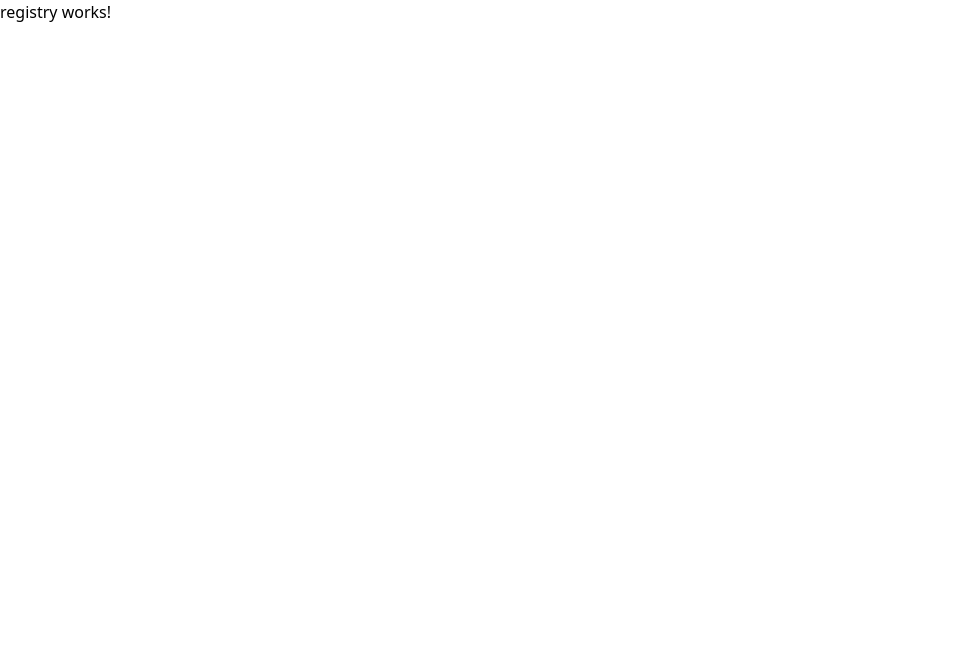
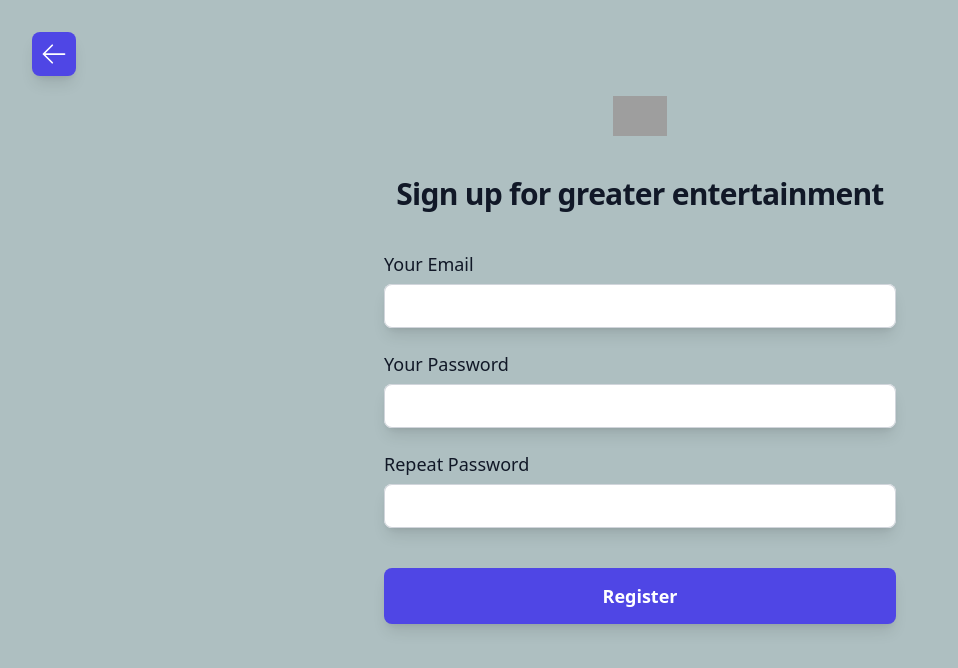
Before and after one commit to Landvoigt/Videoflix_frontend, an Angular app: page /registry in a window 1280 px wide. Shown: the top 668 px of the page, without its empty margins (0-958 px from the left). Built offline with nearby package versions, Linux system fonts and the light colour scheme; grey boxes are pictures that could not be loaded.

Commit message:
added more auth templates

```diff
--- a/package.json
+++ b/package.json
@@ -15,7 +15,7 @@
     "@angular/common": "^18.0.0",
     "@angular/compiler": "^18.0.0",
     "@angular/core": "^18.0.0",
-    "@angular/forms": "^18.0.0",
+    "@angular/forms": "^18.0.2",
     "@angular/platform-browser": "^18.0.0",
     "@angular/platform-browser-dynamic": "^18.0.0",
     "@angular/platform-server": "^18.0.0",
--- a/src/app/login/login.component.html
+++ b/src/app/login/login.component.html
@@ -9,9 +9,9 @@
     <div class="mt-10 lg:mx-auto lg:w-full lg:max-w-lg mb-20">
         <form class="space-y-6" action="#" method="POST">
             <div>
-                <label for="email" class="block text-lg font-medium leading-6 text-gray-900">Email address</label>
+                <label for="email" class="block text-lg font-medium leading-6 text-gray-900">Email or Username</label>
                 <div class="mt-2">
-                    <input id="email" name="email" type="email" autocomplete="email" required
+                    <input id="identifier" name="identifier" autocomplete="email" [(ngModel)]="identifier" required
                         class="block w-full rounded-lg border-0 py-2.5 text-gray-900 shadow-lg ring-1 ring-inset ring-gray-300 placeholder:text-gray-400 focus:ring-2 focus:ring-inset focus:ring-indigo-600 lg:text-lg lg:leading-6">
                 </div>
             </div>
@@ -25,7 +25,7 @@
                     </div>
                 </div>
                 <div class="mt-2">
-                    <input id="password" name="password" type="password" autocomplete="current-password" required
+                    <input id="password" name="password" type="password" autocomplete="current-password" [(ngModel)]="password" required
                         class="block w-full rounded-lg border-0 py-2.5 text-gray-900 shadow-lg ring-1 ring-inset ring-gray-300 placeholder:text-gray-400 focus:ring-2 focus:ring-inset focus:ring-indigo-600 lg:text-lg lg:leading-6">
                 </div>
             </div>
@@ -39,8 +39,7 @@
 
         <p class="mt-10 text-center text-lg text-gray-500">
             Not a member?
-            <a href="#" class="font-semibold leading-6 text-indigo-600 hover:text-indigo-500">Start a 14 day free
-                trial</a>
+            <a href="/registry" class="font-semibold leading-6 text-indigo-600 hover:text-indigo-500">Create an account right now!</a>
         </p>
     </div>
 </div>
--- a/src/app/login/login.component.ts
+++ b/src/app/login/login.component.ts
@@ -1,12 +1,16 @@
 import { Component } from '@angular/core';
+import { Router } from '@angular/router';
+import { ReactiveFormsModule, FormsModule } from '@angular/forms';
 
 @Component({
   selector: 'app-login',
   standalone: true,
-  imports: [],
+  imports: [ReactiveFormsModule, FormsModule],
   templateUrl: './login.component.html',
   styleUrl: './login.component.scss'
 })
 export class LoginComponent {
+  identifier: string = '';
+  password: string = '';
 
 }
--- a/src/app/registry/registry.component.html
+++ b/src/app/registry/registry.component.html
@@ -1 +1,56 @@
-<p>registry works!</p>
+<div class="flex min-h-full flex-col justify-center px-6 py-12 lg:px-8 bg-default">
+    <div class="btn-container" (click)="navigateBack()">
+        <svg xmlns="http://www.w3.org/2000/svg" fill="none" viewBox="0 0 24 24" stroke-width="1.5" stroke="currentColor"
+            class="size-7">
+            <path stroke-linecap="round" stroke-linejoin="round" d="M10.5 19.5 3 12m0 0 7.5-7.5M3 12h18" />
+        </svg>
+    </div>
+
+    <div class="lg:mx-auto lg:w-full lg:max-w-lg">
+        <img class="mx-auto h-10 w-auto" src="https://tailwindui.com/img/logos/mark.svg?color=indigo&shade=600"
+            alt="Your Company">
+        <h2 class="mt-10 text-center text-3xl font-bold leading-9 tracking-tight text-gray-900">Sign up for greater
+            entertainment
+        </h2>
+    </div>
+
+    <div class="mt-10 lg:mx-auto lg:w-full lg:max-w-lg mb-20">
+        <form class="space-y-6" action="#" method="POST">
+            <div>
+                <label for="email" class="block text-lg font-medium leading-6 text-gray-900">Your Email</label>
+                <div class="mt-2">
+                    <input id="email" name="email" type="email" autocomplete="email" [(ngModel)]="email" required
+                        class="block w-full rounded-lg border-0 py-2.5 text-gray-900 shadow-lg ring-1 ring-inset ring-gray-300 placeholder:text-gray-400 focus:ring-2 focus:ring-inset focus:ring-indigo-600 lg:text-lg lg:leading-6">
+                </div>
+            </div>
+
+            <div>
+                <div class="flex items-center justify-between">
+                    <label for="password" class="block text-lg font-medium leading-6 text-gray-900">Your Password</label>
+                    <div class="text-md"></div>
+                </div>
+                <div class="mt-2">
+                    <input id="password1" name="password1" type="password" [(ngModel)]="password1" required
+                        class="block w-full rounded-lg border-0 py-2.5 text-gray-900 shadow-lg ring-1 ring-inset ring-gray-300 placeholder:text-gray-400 focus:ring-2 focus:ring-inset focus:ring-indigo-600 lg:text-lg lg:leading-6">
+                </div>
+            </div>
+
+            <div>
+                <div class="flex items-center justify-between">
+                    <label for="password" class="block text-lg font-medium leading-6 text-gray-900">Repeat
+                        Password</label>
+                    <div class="text-md"></div>
+                </div>
+                <div class="mt-2">
+                    <input id="password2" name="password2" type="password" [(ngModel)]="password2" required
+                        class="block w-full rounded-lg border-0 py-2.5 text-gray-900 shadow-lg ring-1 ring-inset ring-gray-300 placeholder:text-gray-400 focus:ring-2 focus:ring-inset focus:ring-indigo-600 lg:text-lg lg:leading-6">
+                </div>
+            </div>
+
+            <div class="!mt-10">
+                <button type="submit"
+                    class="flex w-full justify-center rounded-lg bg-indigo-600 px-3 py-4 text-lg font-semibold leading-6 text-white shadow-lg hover:bg-indigo-500 focus-visible:outline focus-visible:outline-2 focus-visible:outline-offset-2 focus-visible:outline-indigo-600">Register</button>
+            </div>
+        </form>
+    </div>
+</div>
--- a/src/app/registry/registry.component.scss
+++ b/src/app/registry/registry.component.scss
@@ -0,0 +1,25 @@
+$default-btn-color: rgb(79 70 229);
+
+.btn-container {
+    position: absolute;
+    top: 2rem;
+    left: 2rem;
+    z-index: 3;
+    cursor: pointer;
+    background-color: $default-btn-color;
+    padding: 0.5rem;
+    border-radius: 8px;
+
+    --tw-text-opacity: 1;
+    color: rgb(255 255 255 / var(--tw-text-opacity));
+
+    --tw-shadow: 0 10px 15px -3px rgb(0 0 0 / 0.1), 0 4px 6px -4px rgb(0 0 0 / 0.1);
+    --tw-shadow-colored: 0 10px 15px -3px var(--tw-shadow-color), 0 4px 6px -4px var(--tw-shadow-color);
+    box-shadow: var(--tw-ring-offset-shadow, 0 0 #0000), var(--tw-ring-shadow, 0 0 #0000), var(--tw-shadow);
+    --tw-bg-opacity: 1;
+
+    &:hover {
+        --tw-bg-opacity: 1;
+        background-color: rgb(99 102 241 / var(--tw-bg-opacity));
+    }
+}
--- a/src/app/registry/registry.component.ts
+++ b/src/app/registry/registry.component.ts
@@ -1,12 +1,23 @@
 import { Component } from '@angular/core';
+import { Router } from '@angular/router';
+import { ReactiveFormsModule, FormsModule } from '@angular/forms';
 
 @Component({
   selector: 'app-registry',
   standalone: true,
-  imports: [],
+  imports: [ReactiveFormsModule, FormsModule],
   templateUrl: './registry.component.html',
   styleUrl: './registry.component.scss'
 })
 export class RegistryComponent {
+  email: string = '';
+  password1: string = '';
+  password2: string = '';
+
+  constructor(private router: Router) { }
+
+  navigateBack() {
+    this.router.navigate(['/login']);
+  }
 
 }
--- a/src/app/reset-password/reset-password.component.html
+++ b/src/app/reset-password/reset-password.component.html
@@ -1 +1,47 @@
-<p>reset-password works!</p>
+<div class="flex min-h-full flex-col justify-center px-6 py-12 lg:px-8 bg-default">
+    <!-- <div class="btn-container" (click)="navigateBack()">
+        <svg xmlns="http://www.w3.org/2000/svg" fill="none" viewBox="0 0 24 24" stroke-width="1.5" stroke="currentColor"
+            class="size-7">
+            <path stroke-linecap="round" stroke-linejoin="round" d="M10.5 19.5 3 12m0 0 7.5-7.5M3 12h18" />
+        </svg>
+    </div> -->
+
+    <div class="lg:mx-auto lg:w-full lg:max-w-lg">
+        <img class="mx-auto h-10 w-auto" src="https://tailwindui.com/img/logos/mark.svg?color=indigo&shade=600"
+            alt="Your Company">
+        <h2 class="mt-10 text-center text-3xl font-bold leading-9 tracking-tight text-gray-900">Reset your password</h2>
+    </div>
+
+    <div class="mt-10 lg:mx-auto lg:w-full lg:max-w-lg mb-20">
+        <form class="space-y-6" action="#" method="POST">
+
+            <div>
+                <div class="flex items-center justify-between">
+                    <label for="password" class="block text-lg font-medium leading-6 text-gray-900">New Password</label>
+                    <div class="text-md"></div>
+                </div>
+                <div class="mt-2">
+                    <input id="password1" name="password1" type="password" [(ngModel)]="password1" required
+                        class="block w-full rounded-lg border-0 py-2.5 text-gray-900 shadow-lg ring-1 ring-inset ring-gray-300 placeholder:text-gray-400 focus:ring-2 focus:ring-inset focus:ring-indigo-600 lg:text-lg lg:leading-6">
+                </div>
+            </div>
+
+            <div>
+                <div class="flex items-center justify-between">
+                    <label for="password" class="block text-lg font-medium leading-6 text-gray-900">Repeat
+                        Password</label>
+                    <div class="text-md"></div>
+                </div>
+                <div class="mt-2">
+                    <input id="password2" name="password2" type="password" [(ngModel)]="password2" required
+                        class="block w-full rounded-lg border-0 py-2.5 text-gray-900 shadow-lg ring-1 ring-inset ring-gray-300 placeholder:text-gray-400 focus:ring-2 focus:ring-inset focus:ring-indigo-600 lg:text-lg lg:leading-6">
+                </div>
+            </div>
+
+            <div class="!mt-10">
+                <button type="submit"
+                    class="flex w-full justify-center rounded-lg bg-indigo-600 px-3 py-4 text-lg font-semibold leading-6 text-white shadow-lg hover:bg-indigo-500 focus-visible:outline focus-visible:outline-2 focus-visible:outline-offset-2 focus-visible:outline-indigo-600">Save</button>
+            </div>
+        </form>
+    </div>
+</div>
--- a/src/app/reset-password/reset-password.component.ts
+++ b/src/app/reset-password/reset-password.component.ts
@@ -1,12 +1,16 @@
 import { Component } from '@angular/core';
+import { Router } from '@angular/router';
+import { ReactiveFormsModule, FormsModule } from '@angular/forms';
 
 @Component({
   selector: 'app-reset-password',
   standalone: true,
-  imports: [],
+  imports: [ReactiveFormsModule, FormsModule],
   templateUrl: './reset-password.component.html',
   styleUrl: './reset-password.component.scss'
 })
 export class ResetPasswordComponent {
+  password1: string = '';
+  password2: string = '';
 
 }
--- a/src/app/send-mail/send-mail.component.html
+++ b/src/app/send-mail/send-mail.component.html
@@ -1,16 +1,17 @@
 <div class="flex min-h-full flex-col justify-center px-6 py-12 lg:px-8 bg-default">
+    <div class="btn-container" (click)="navigateBack()">
+        <svg xmlns="http://www.w3.org/2000/svg" fill="none" viewBox="0 0 24 24" stroke-width="1.5" stroke="currentColor"
+            class="size-7">
+            <path stroke-linecap="round" stroke-linejoin="round" d="M10.5 19.5 3 12m0 0 7.5-7.5M3 12h18" />
+        </svg>
+    </div>
+
     <div class="lg:mx-auto lg:w-full lg:max-w-lg" style="position: relative;">
         <img class="mx-auto h-10 w-auto" src="https://tailwindui.com/img/logos/mark.svg?color=indigo&shade=600"
             alt="Your Company">
         <h2 class="mt-10 text-center text-3xl font-bold leading-9 tracking-tight text-gray-900">Enter your email address
         </h2>
 
-        <div style="position: absolute; top: 0; left: 0; z-index: 3; cursor: pointer;" (click)="navigateBack()">
-            <svg xmlns="http://www.w3.org/2000/svg" fill="none" viewBox="0 0 24 24" stroke-width="1.5"
-                stroke="currentColor" class="size-6">
-                <path stroke-linecap="round" stroke-linejoin="round" d="M10.5 19.5 3 12m0 0 7.5-7.5M3 12h18" />
-            </svg>
-        </div>
     </div>
 
     <div class="mt-10 lg:mx-auto lg:w-full lg:max-w-lg mb-20">
@@ -18,7 +19,7 @@
             <div>
                 <label for="email" class="block text-lg font-medium leading-6 text-gray-900">Email address</label>
                 <div class="mt-2">
-                    <input id="email" name="email" type="email" autocomplete="email" required
+                    <input id="email" name="email" type="email" autocomplete="email" [(ngModel)]="email" required
                         class="block w-full rounded-lg border-0 py-2.5 text-gray-900 shadow-lg ring-1 ring-inset ring-gray-300
                         placeholder:text-gray-400 focus:ring-2 focus:ring-inset focus:ring-indigo-600 lg:text-lg lg:leading-6">
                 </div>
--- a/src/app/send-mail/send-mail.component.scss
+++ b/src/app/send-mail/send-mail.component.scss
@@ -0,0 +1,25 @@
+$default-btn-color: rgb(79 70 229);
+
+.btn-container {
+    position: absolute;
+    top: 2rem;
+    left: 2rem;
+    z-index: 3;
+    cursor: pointer;
+    background-color: $default-btn-color;
+    padding: 0.5rem;
+    border-radius: 8px;
+
+    --tw-text-opacity: 1;
+    color: rgb(255 255 255 / var(--tw-text-opacity));
+
+    --tw-shadow: 0 10px 15px -3px rgb(0 0 0 / 0.1), 0 4px 6px -4px rgb(0 0 0 / 0.1);
+    --tw-shadow-colored: 0 10px 15px -3px var(--tw-shadow-color), 0 4px 6px -4px var(--tw-shadow-color);
+    box-shadow: var(--tw-ring-offset-shadow, 0 0 #0000), var(--tw-ring-shadow, 0 0 #0000), var(--tw-shadow);
+    --tw-bg-opacity: 1;
+
+    &:hover {
+        --tw-bg-opacity: 1;
+        background-color: rgb(99 102 241 / var(--tw-bg-opacity));
+    }
+}
--- a/src/app/send-mail/send-mail.component.ts
+++ b/src/app/send-mail/send-mail.component.ts
@@ -1,14 +1,16 @@
 import { Component } from '@angular/core';
 import { Router } from '@angular/router';
+import { ReactiveFormsModule, FormsModule } from '@angular/forms';
 
 @Component({
   selector: 'app-send-mail',
   standalone: true,
-  imports: [],
+  imports: [ReactiveFormsModule, FormsModule],
   templateUrl: './send-mail.component.html',
   styleUrl: './send-mail.component.scss'
 })
 export class SendMailComponent {
+  email: string = '';
 
   constructor(private router: Router) { }
 
```
Also changed, not shown: src/app/services/auth.service.ts (added, +9 -0 lines), 2 other files (tests, documents, lock files or other folders).
